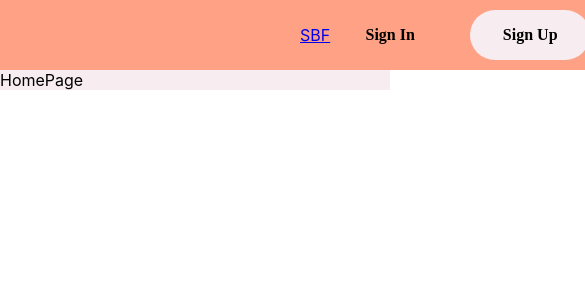
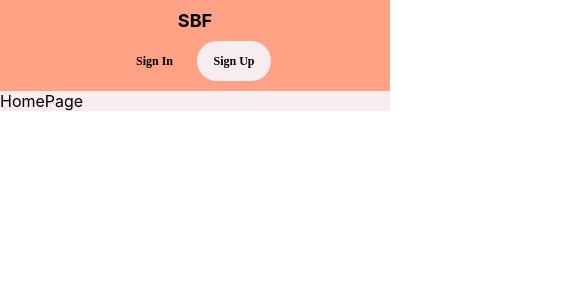
Before and after one commit to MinjaeKim9929/study-buddy-finder, a React (Create React App) app: page / in a window 390 px wide. Shown: the top 300 px of the page, 585 px wide, since content can reach past the window. Built offline with nearby package versions, Linux system fonts and the light colour scheme; a web font is replaced by a local one.

Commit message:
Styling added

```diff
--- a/src/components/Button/Button.scss
+++ b/src/components/Button/Button.scss
@@ -1,30 +1,58 @@
 .btn {
 	font-family: 'Pretendard';
 	font-weight: bold;
+	border: 0;
+	cursor: pointer;
+	transition: background-color 0.2s ease;
 }
 
+// Primary button for navbar
 .navbar-primary-btn {
 	background-color: #f7edf0;
-	width: 120px;
-	height: 50px;
-	border: 0;
-	border-radius: 100px;
-	font-size: 16px;
+	min-width: 100px;
+	padding: 12px 24px;
+	border-radius: 50px;
+	font-size: 1rem;
+	line-height: 1.5;
+	text-align: center;
+
+	&:hover {
+		background-color: #ffe0d6;
+	}
 }
 
-.navbar-primary-btn:hover {
-	background-color: #ffe0d6;
+// Secondary button for navbar
+.navbar-secondary-btn {
+	background-color: #ffa185;
+	min-width: 100px;
+	padding: 12px 24px;
+	border-radius: 50px;
+	font-size: 1rem;
+	line-height: 1.5;
+	text-align: center;
+
+	&:hover {
+		background-color: #ffe0d6;
+	}
 }
 
-.navbar-secondary-btn {
-	background-color: #ffa185;
-	width: 120px;
-	height: 50px;
-	border: 0;
-	border-radius: 100px;
-	font-size: 16px;
+// Responsive adjustments
+@media screen and (max-width: 768px) {
+	.navbar-primary-btn,
+	.navbar-secondary-btn {
+		min-width: 80px;
+		padding: 10px 20px;
+		font-size: 0.875rem;
+		border-radius: 40px;
+	}
 }
 
-.navbar-secondary-btn:hover {
-	background-color: #ffe0d6;
+@media screen and (max-width: 480px) {
+	.navbar-primary-btn,
+	.navbar-secondary-btn {
+		min-width: 70px;
+		padding: 8px 16px;
+		font-size: 0.75rem;
+		border-radius: 30px;
+	}
 }
--- a/src/components/Header/Header.scss
+++ b/src/components/Header/Header.scss
@@ -5,9 +5,17 @@
 	background-color: #ffa185;
 	height: 70px;
 	padding: 0 300px;
+	transition: all 0.3s ease;
 
 	.navbar-left {
 		text-align: left;
+
+		.logo {
+			font-size: 24px;
+			font-weight: bold;
+			text-decoration: none;
+			color: #000;
+		}
 	}
 
 	.navbar-right {
@@ -16,4 +24,79 @@
 		gap: 20px;
 		align-items: center;
 	}
+
+	// Tablet screens (max-width: 1024px)
+	@media screen and (max-width: 1024px) {
+		padding: 0 100px;
+		height: 60px;
+
+		.navbar-right {
+			gap: 15px;
+
+			.navbar-primary-btn,
+			.navbar-secondary-btn {
+				width: 100px;
+				height: 40px;
+				font-size: 14px;
+				border-radius: 50px;
+			}
+		}
+	}
+
+	// Mobile screens (max-width: 768px)
+	@media screen and (max-width: 768px) {
+		flex-direction: column;
+		padding: 10px 20px;
+		height: auto;
+		gap: 10px;
+
+		.navbar-left {
+			width: 100%;
+			display: flex;
+			justify-content: center;
+
+			.logo {
+				font-size: 20px;
+			}
+		}
+
+		.navbar-right {
+			width: 100%;
+			justify-content: center;
+			flex-wrap: wrap;
+			gap: 10px;
+
+			.navbar-primary-btn,
+			.navbar-secondary-btn {
+				width: 100%;
+				max-width: 180px;
+				height: 45px;
+				font-size: 14px;
+				border-radius: 50px;
+			}
+		}
+	}
+
+	// Small mobile screens (max-width: 480px)
+	@media screen and (max-width: 480px) {
+		padding: 10px 15px;
+
+		.navbar-left {
+			.logo {
+				font-size: 18px;
+			}
+		}
+
+		.navbar-right {
+			gap: 8px;
+
+			.navbar-primary-btn,
+			.navbar-secondary-btn {
+				max-width: 140px;
+				height: 40px;
+				font-size: 12px;
+				border-radius: 50px;
+			}
+		}
+	}
 }
```
